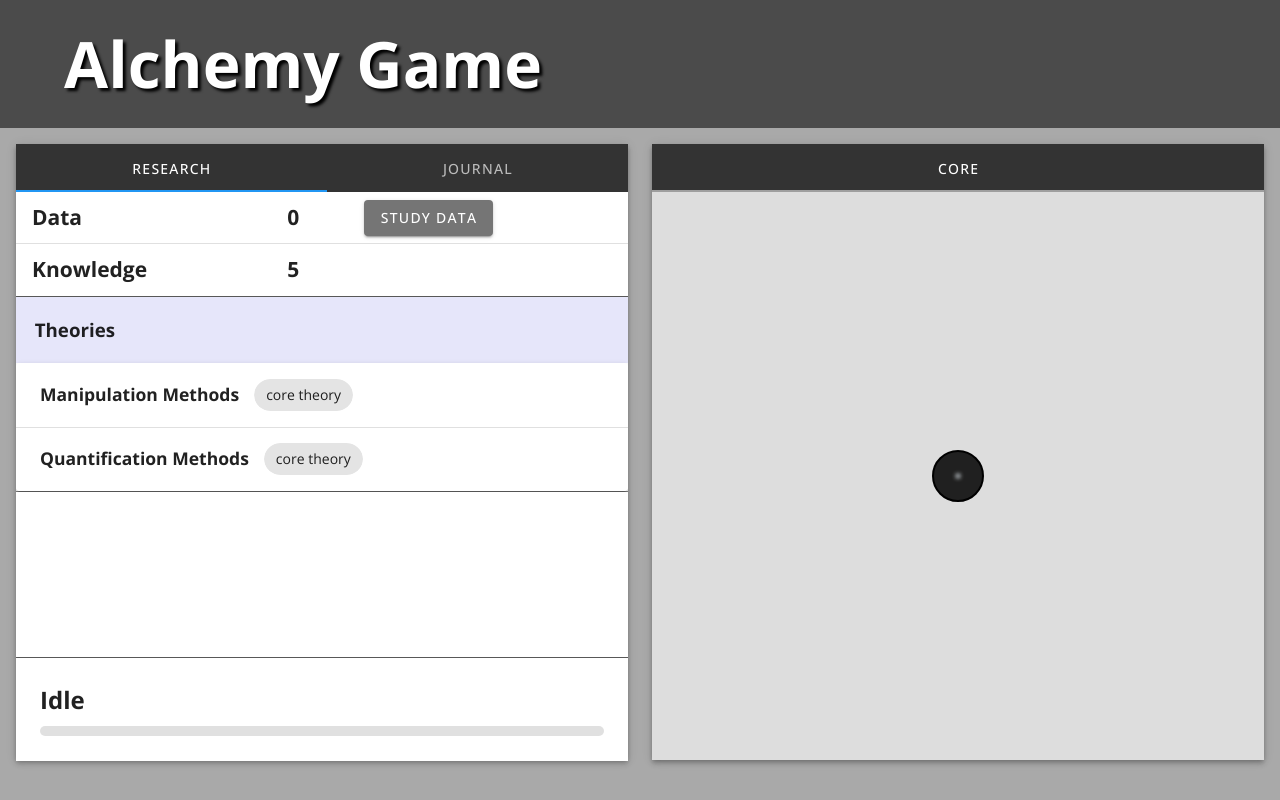
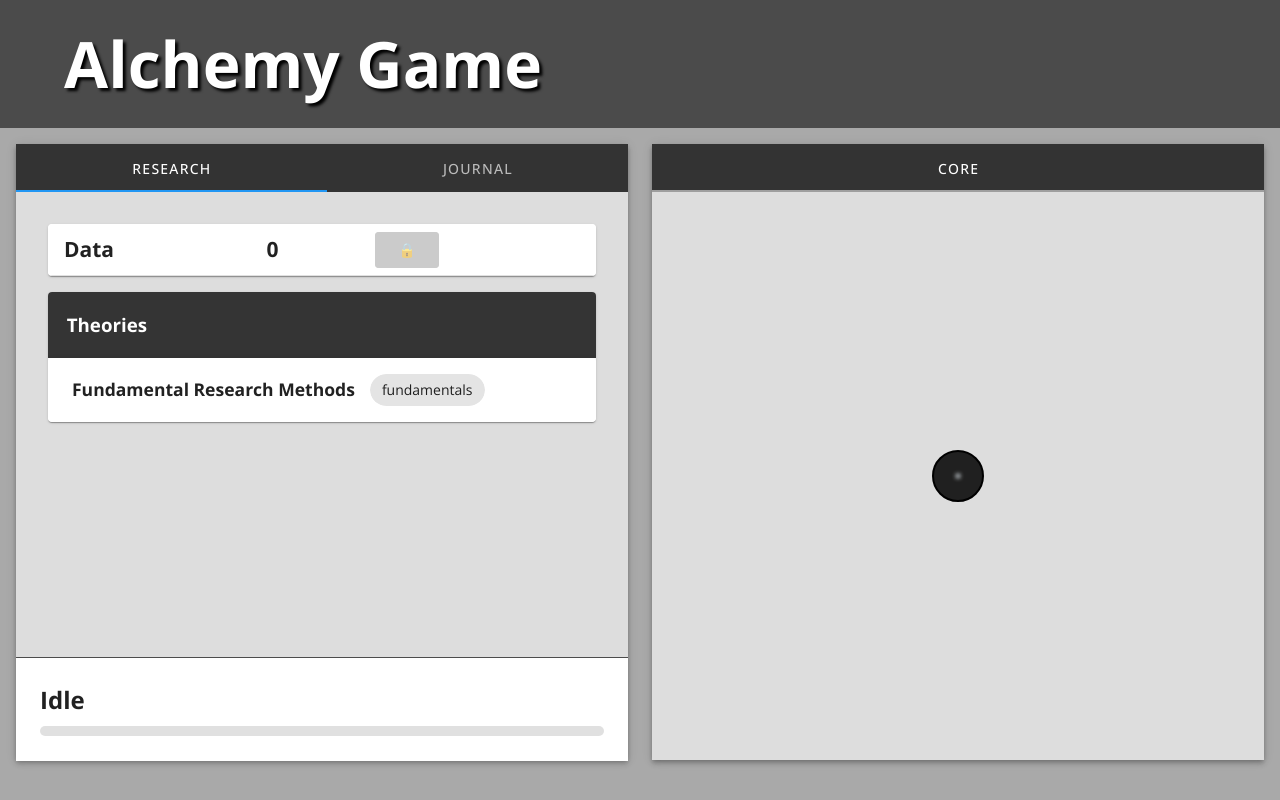
Before and after one commit to dylancdavis/alchemy-game, a Vue app: page / in a window 1280 px wide. Built offline with nearby package versions, Linux system fonts and the light colour scheme.

Commit message:
Clean up styling

```diff
--- a/src/components/ActivitiesPanel.vue
+++ b/src/components/ActivitiesPanel.vue
@@ -45,5 +45,6 @@ const selectedTab = ref("research");
   display: flex;
   flex-direction: column;
   justify-content: space-between;
+  background-color: #ddd;
 }
 </style>
--- a/src/components/JournalTab.vue
+++ b/src/components/JournalTab.vue
@@ -15,29 +15,35 @@ onMounted(() => {
 
 <template>
   <div class="journal-wrapper">
-    <ul>
-      <li v-for="entry in journal.entries" :key="entry.id">
-        <p>
-          {{ entry.text }}
-        </p>
-      </li>
-    </ul>
+    <v-card v-for="entry in journal.entries" :key="entry.id">
+      <h4>Journey Into Essentia</h4>
+      <p>
+        {{ entry.text }}
+      </p>
+    </v-card>
   </div>
 </template>
 
 <style scoped>
 .journal-wrapper {
-  padding: 3em;
-}
-
-ul {
-  list-style: none;
+  padding: 2em;
   display: flex;
   flex-direction: column;
   gap: 1em;
+  overflow: scroll;
+}
+
+.v-card {
+  padding: 1em;
+}
+
+h4 {
+  border-bottom: 1px solid grey;
+  margin-bottom: 0.5em;
 }
 
 p {
   font-size: 16px;
+  text-indent: 1.5em;
 }
 </style>
--- a/src/components/ResearchItem.vue
+++ b/src/components/ResearchItem.vue
@@ -17,9 +17,13 @@ const research = ResearchStore.getResearch(props.researchId);
       </div>
     </v-expansion-panel-title>
     <v-expansion-panel-text>
-      <h5>Cost: {{ research.costs.knowledge }} Knowledge</h5>
-      <p>{{ research.display.description }}</p>
-      <TaskButton :taskId="research.taskId" />
+      <div class="flex">
+        <h4 v-if="research.costs">
+          Cost: {{ research.costs.knowledge }} Knowledge
+        </h4>
+        <p>{{ research.display.description }}</p>
+        <TaskButton :taskId="research.taskId" />
+      </div>
     </v-expansion-panel-text>
   </v-expansion-panel>
 </template>
@@ -30,4 +34,11 @@ const research = ResearchStore.getResearch(props.researchId);
   align-items: center;
   gap: 1em;
 }
+
+.flex {
+  display: flex;
+  gap: 1em;
+  align-items: center;
+  justify-content: space-around;
+}
 </style>
--- a/src/components/ResearchTab.vue
+++ b/src/components/ResearchTab.vue
@@ -9,6 +9,8 @@ const research = useResearchStore();
 </script>
 
 <template>
+  <div class="container">
+    <v-card>
       <v-table>
         <tbody>
           <tr>
@@ -17,10 +19,16 @@ const research = useResearchStore();
               <h2>{{ science.data }}</h2>
             </td>
             <td>
-          <TaskButton taskId="studyData" />
+              <Transition>
+                <TaskButton
+                  v-if="research.completed.has('basicResearch')"
+                  taskId="studyData"
+                />
+                <TaskButton taskId="null" v-else />
+              </Transition>
             </td>
           </tr>
-      <tr>
+          <tr v-show="research.completed.has('basicResearch')">
             <td><h2>Knowledge</h2></td>
             <td>
               <h2>{{ science.knowledge }}</h2>
@@ -28,8 +36,8 @@ const research = useResearchStore();
           </tr>
         </tbody>
       </v-table>
-  <v-divider class="border-opacity-75" />
-  <v-sheet class="fill-height theories">
+    </v-card>
+    <v-card class="fill-height theories">
       <h3>Theories</h3>
       <v-expansion-panels variant="accordion">
         <ResearchItem
@@ -37,23 +45,32 @@ const research = useResearchStore();
           :key="r"
           :researchId="r"
         />
-      <!-- <ResearchItem researchId="manipulation" />
-      <ResearchItem researchId="quantification" /> -->
       </v-expansion-panels>
-  </v-sheet>
+    </v-card>
+  </div>
 </template>
 
 <style scoped>
-.theories {
-  border-bottom: 1px solid grey;
+h3 {
+  padding: 1em;
+  background-color: rgb(52, 52, 52);
+  color: white;
 }
 
-h3 {
-  padding: 1em;
-  background-color: lavender;
+.container {
+  padding: 2em;
+  display: flex;
+  flex-direction: column;
+  gap: 1em;
 }
 
-.v-card {
-  padding: 1em;
+.v-enter-active,
+.v-leave-active {
+  transition: opacity 0.5s ease;
+}
+
+.v-enter-from,
+.v-leave-to {
+  opacity: 0;
 }
 </style>
--- a/src/components/TaskButton.vue
+++ b/src/components/TaskButton.vue
@@ -11,6 +11,7 @@ const TasksHandler = useTaskHandlerStore();
 const task = TasksHandler.getTask(props.taskId);
 
 const disableTask = computed(() => {
+  if (props.taskId === "null") return true;
   return TaskRunner.id === props.taskId;
 });
 
@@ -66,6 +67,10 @@ const gradientBeforeStyle = computed(() => {
   border-radius: inherit;
 }
 
+svg {
+  height: 16px;
+}
+
 .gradient-button:hover::before {
   opacity: 1;
 }
--- a/src/stores/ResearchStore.js
+++ b/src/stores/ResearchStore.js
@@ -5,6 +5,14 @@ import { ref } from "vue";
 export const useResearchStore = defineStore("ResearchStore", () => {
   // State
   const researchables = ref({
+    basicResearch: {
+      display: {
+        name: "Fundamental Research Methods",
+        description: "Develop methods to record and analyze data",
+      },
+      tag: "fundamentals",
+      taskId: "researchBasicResearch",
+    },
     manipulation: {
       display: {
         name: "Manipulation Methods",
@@ -29,7 +37,7 @@ export const useResearchStore = defineStore("ResearchStore", () => {
     },
   });
 
-  const available = ref(new Set(["manipulation", "quantification"]));
+  const available = ref(new Set(["basicResearch"]));
   const completed = ref(new Set());
 
   function getResearch(researchId) {
--- a/src/stores/TaskHandlerStore.js
+++ b/src/stores/TaskHandlerStore.js
@@ -9,6 +9,17 @@ import { useResearchStore } from "./ResearchStore";
 export const useTaskHandlerStore = defineStore("TaskHandlerStore", () => {
   // State
   const tasks = ref({
+    null: {
+      display: {
+        presentName: "Null Task",
+        infinitiveName: "🔒",
+        color: "grey",
+      },
+      work: 1,
+      onComplete: () => {
+        console.log("Null task completed. How did you do this?");
+      },
+    },
     gatherData: {
       display: {
         presentName: "Observing Core",
@@ -60,6 +71,20 @@ export const useTaskHandlerStore = defineStore("TaskHandlerStore", () => {
         core.contractCore();
       },
     },
+    researchBasicResearch: {
+      display: {
+        presentName: "Researching Basic Research Methods",
+        infinitiveName: "Research",
+        color: "blue-grey",
+      },
+      work: 100,
+      onComplete: () => {
+        const research = useResearchStore();
+        research.complete("basicResearch");
+        research.unlock("manipulation");
+        research.unlock("quantification");
+      },
+    },
     researchManipulation: {
       display: {
         presentName: "Researching Manipulation Methods",
```
Lines whose indentation alone changed are shown as unchanged.
